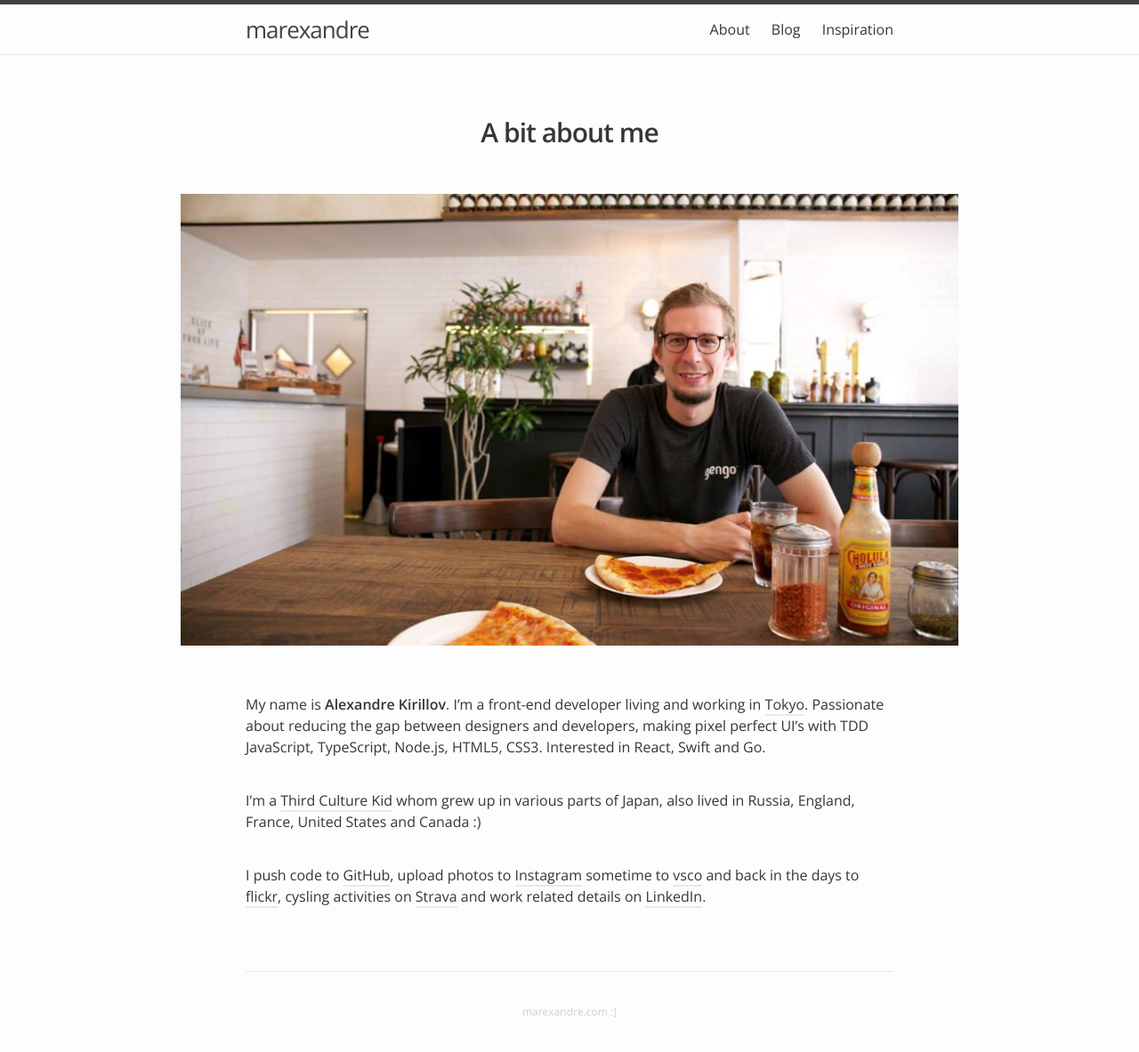
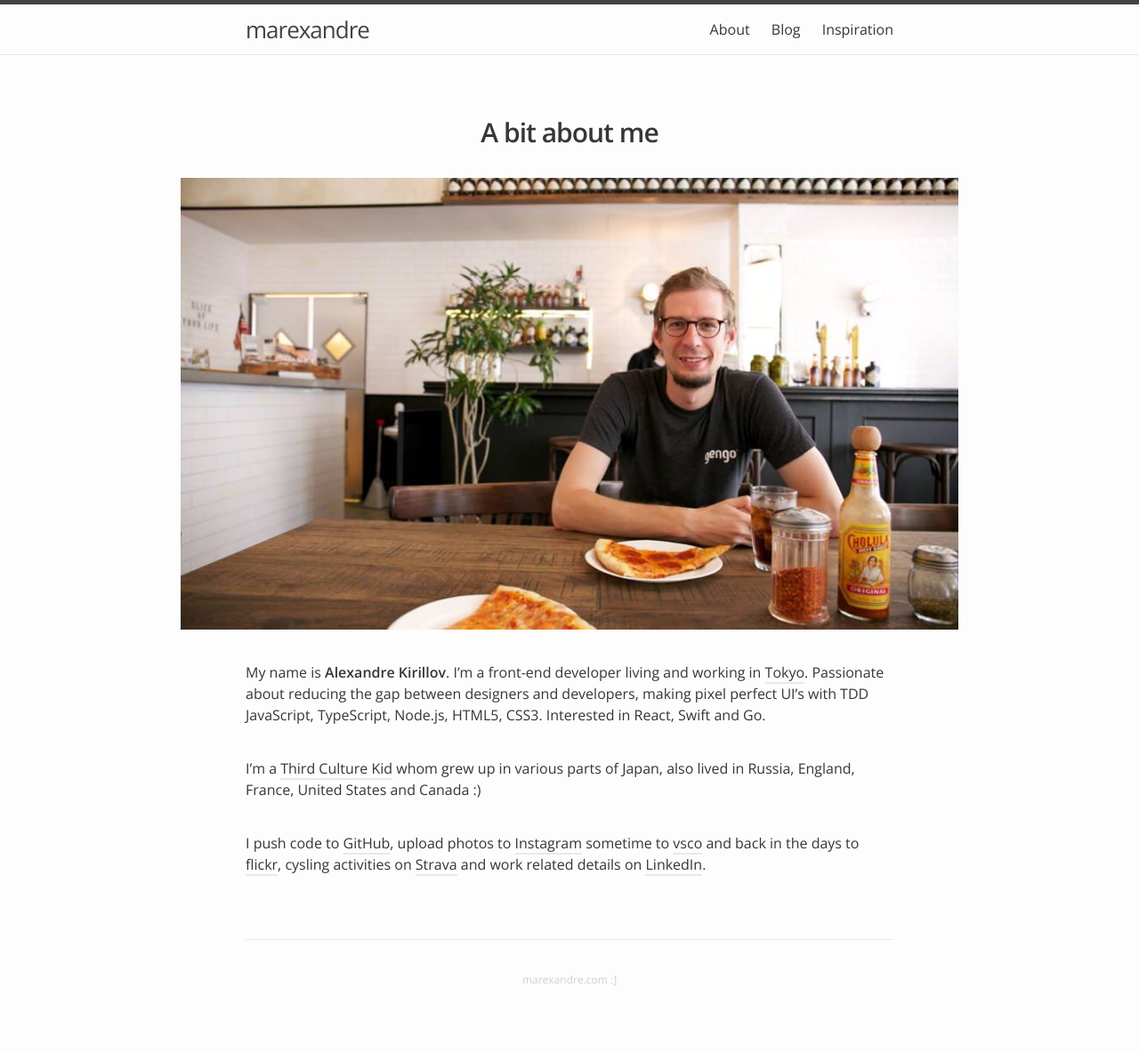
Before and after one commit to marexandre/marexandre.github.io, a Jekyll site: the page built from about.md, in a window 1280 px wide. Shown: the whole page at 89% size. Built offline with Jekyll 4.4.1, drawn with Linux system fonts in a browser that asks for light colours; after the commit the page ends 1147 px from its top, so only the background shows below that.

```diff
--- a/_sass/_layout.scss
+++ b/_sass/_layout.scss
@@ -243,13 +243,15 @@
   }
 
   img {
-    margin: $spacing-unit / 2 0;
+    margin: $spacing-unit 0;
     @include media-query($on-palm) {
-      margin: $spacing-unit / 4 0;
+      margin: $spacing-unit / 2 0;
     }
   }
 
   strong > img {
+    margin-top: 0;
+    margin-bottom: 0;
     margin-left: -10%;
     max-width: 120%;
   }
```
Also changed, not shown: _posts/2015-01-01-a-bit-about-some-past.markdown (+2 -8 lines).
